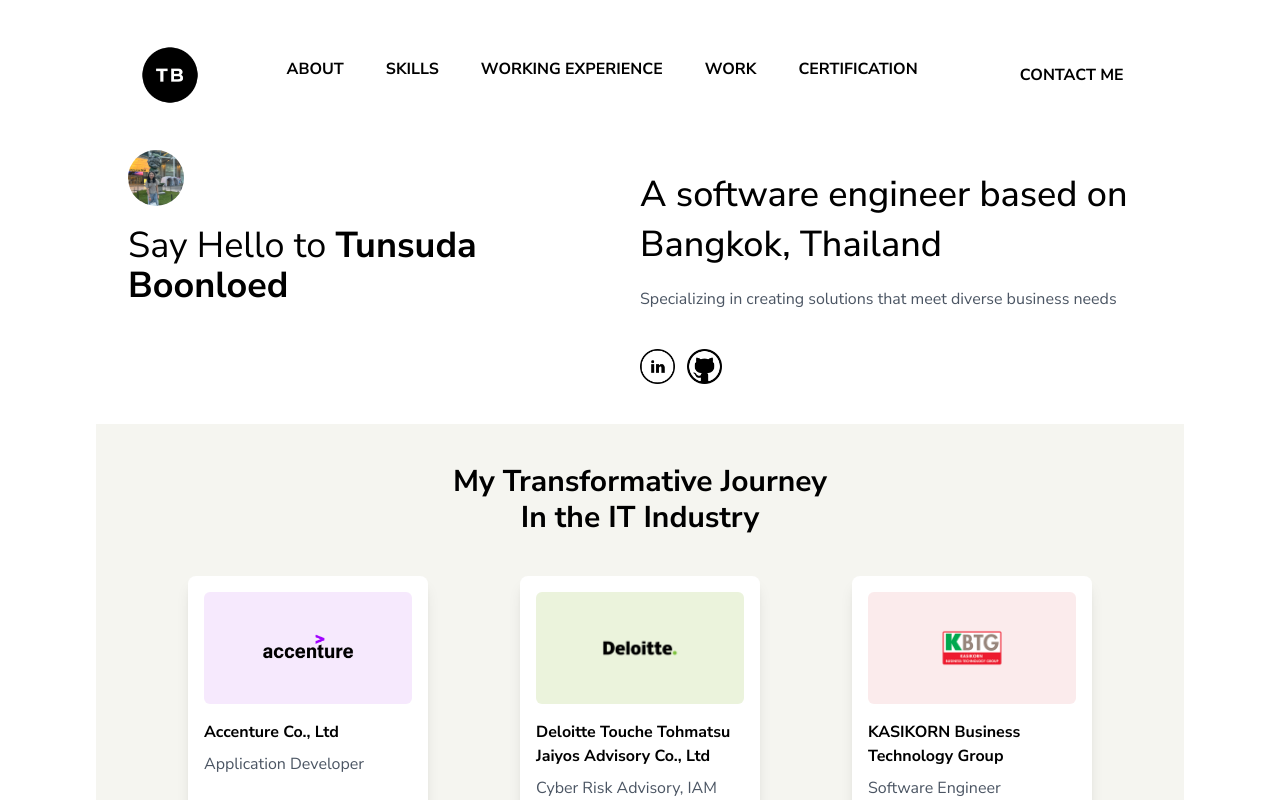
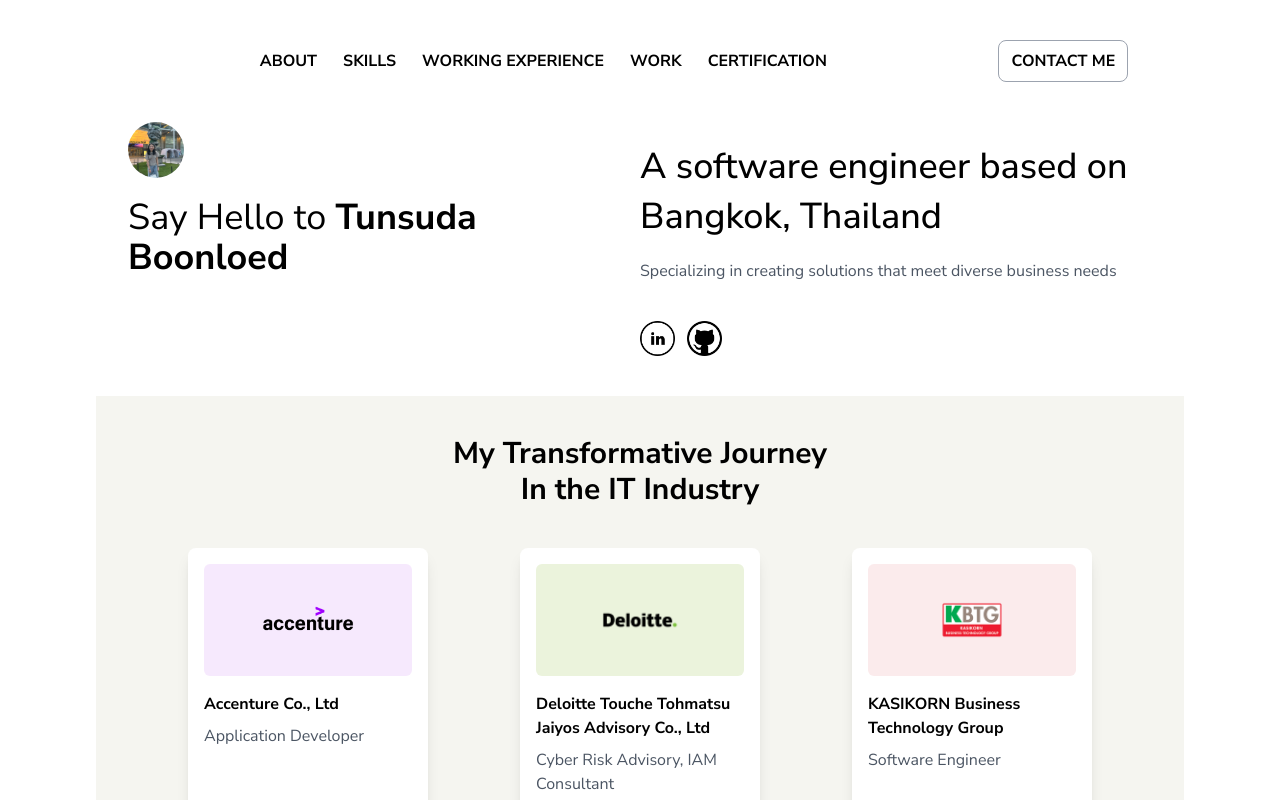
Before and after one commit to bungearnss/portfolio-next-app, a Next.js app: page / in a window 1280 px wide. Shown: the top 800 px of the page. Built offline with nearby package versions, Linux system fonts and the light colour scheme.

Commit message:
updated : header

```diff
--- a/src/app/Header.tsx
+++ b/src/app/Header.tsx
@@ -1,22 +1,11 @@
-import Image from "next/image";
-import { PF_LOGO } from "./constants";
 
 export default function Header() {
   return (
     <header className="font-nunito-sans grid grid-flow-col grid-cols gap-4">
-      <div className=" flex items-center justify-center">
-        <Image
-          src={PF_LOGO}
-          alt="profile-logo"
-          width={70}
-          height={30}
-          priority
-        />
-      </div>
       <div className="col-span-5 flex flex-row justify-center">
       <a
           href="https://nextjs.org/docs?utm_source=create-next-app&utm_medium=appdir-template&utm_campaign=create-next-app"
-          className="group rounded-lg border border-transparent px-5 py-4 transition-colors hover:border-gray-300 hover:bg-gray-100 hover:dark:border-neutral-700 hover:dark:bg-neutral-800/30"
+          className="group rounded-lg border border-transparent px-3 py-2 transition-colors hover:border-gray-300 hover:bg-gray-100 hover:dark:border-neutral-700 hover:dark:bg-neutral-800/30"
           target="_blank"
           rel="noopener noreferrer"
         >
@@ -24,7 +13,7 @@
         </a>
       <a
           href="https://nextjs.org/docs?utm_source=create-next-app&utm_medium=appdir-template&utm_campaign=create-next-app"
-          className="group rounded-lg border border-transparent px-5 py-4 transition-colors hover:border-gray-300 hover:bg-gray-100 hover:dark:border-neutral-700 hover:dark:bg-neutral-800/30"
+          className="group rounded-lg border border-transparent px-3 py-2 transition-colors hover:border-gray-300 hover:bg-gray-100 hover:dark:border-neutral-700 hover:dark:bg-neutral-800/30"
           target="_blank"
           rel="noopener noreferrer"
         >
@@ -32,7 +21,7 @@
         </a>
         <a
           href="https://nextjs.org/docs?utm_source=create-next-app&utm_medium=appdir-template&utm_campaign=create-next-app"
-          className="group rounded-lg border border-transparent px-5 py-4 transition-colors hover:border-gray-300 hover:bg-gray-100 hover:dark:border-neutral-700 hover:dark:bg-neutral-800/30"
+          className="group rounded-lg border border-transparent px-3 py-2 transition-colors hover:border-gray-300 hover:bg-gray-100 hover:dark:border-neutral-700 hover:dark:bg-neutral-800/30"
           target="_blank"
           rel="noopener noreferrer"
         >
@@ -40,7 +29,7 @@
         </a>
         <a
           href="https://nextjs.org/learn?utm_source=create-next-app&utm_medium=appdir-template-tw&utm_campaign=create-next-app"
-          className="group rounded-lg border border-transparent px-5 py-4 transition-colors hover:border-gray-300 hover:bg-gray-100 hover:dark:border-neutral-700 hover:dark:bg-neutral-800/30"
+          className="group rounded-lg border border-transparent px-3 py-2 transition-colors hover:border-gray-300 hover:bg-gray-100 hover:dark:border-neutral-700 hover:dark:bg-neutral-800/30"
           target="_blank"
           rel="noopener noreferrer"
         >
@@ -49,7 +38,7 @@
 
         <a
           href="https://vercel.com/templates?framework=next.js&utm_source=create-next-app&utm_medium=appdir-template&utm_campaign=create-next-app"
-          className="group rounded-lg border border-transparent px-5 py-4 transition-colors hover:border-gray-300 hover:bg-gray-100 hover:dark:border-neutral-700 hover:dark:bg-neutral-800/30"
+          className="group rounded-lg border border-transparent px-3 py-2 transition-colors hover:border-gray-300 hover:bg-gray-100 hover:dark:border-neutral-700 hover:dark:bg-neutral-800/30"
           target="_blank"
           rel="noopener noreferrer"
         >
@@ -60,7 +49,7 @@
       <div className="flex items-center justify-center">
         <a
           href="https://vercel.com/new?utm_source=create-next-app&utm_medium=appdir-template&utm_campaign=create-next-app"
-          className="group rounded-lg border border-transparent px-5 py-4 transition-colors hover:border-gray-300 hover:bg-gray-100 hover:dark:border-neutral-700 hover:dark:bg-neutral-800/30"
+          className="group rounded-lg border border-gray-400 px-3 py-2 transition-colors hover:border-gray-300 hover:bg-gray-100 hover:dark:border-neutral-700 hover:dark:bg-neutral-800/30"
           target="_blank"
           rel="noopener noreferrer"
         >
--- a/src/app/constants/index.ts
+++ b/src/app/constants/index.ts
@@ -1,4 +1,3 @@
-export const PF_LOGO = "/assets/images/Logo.png";
 export const PROFILE = "/assets/images/profile.jpg";
 export const IN_ICON = "/assets/icons/linkedin.png";
 export const GIT_ICON = "/assets/icons/git.png";
```
Also changed, not shown: public/assets/images/Logo.png (deleted).
